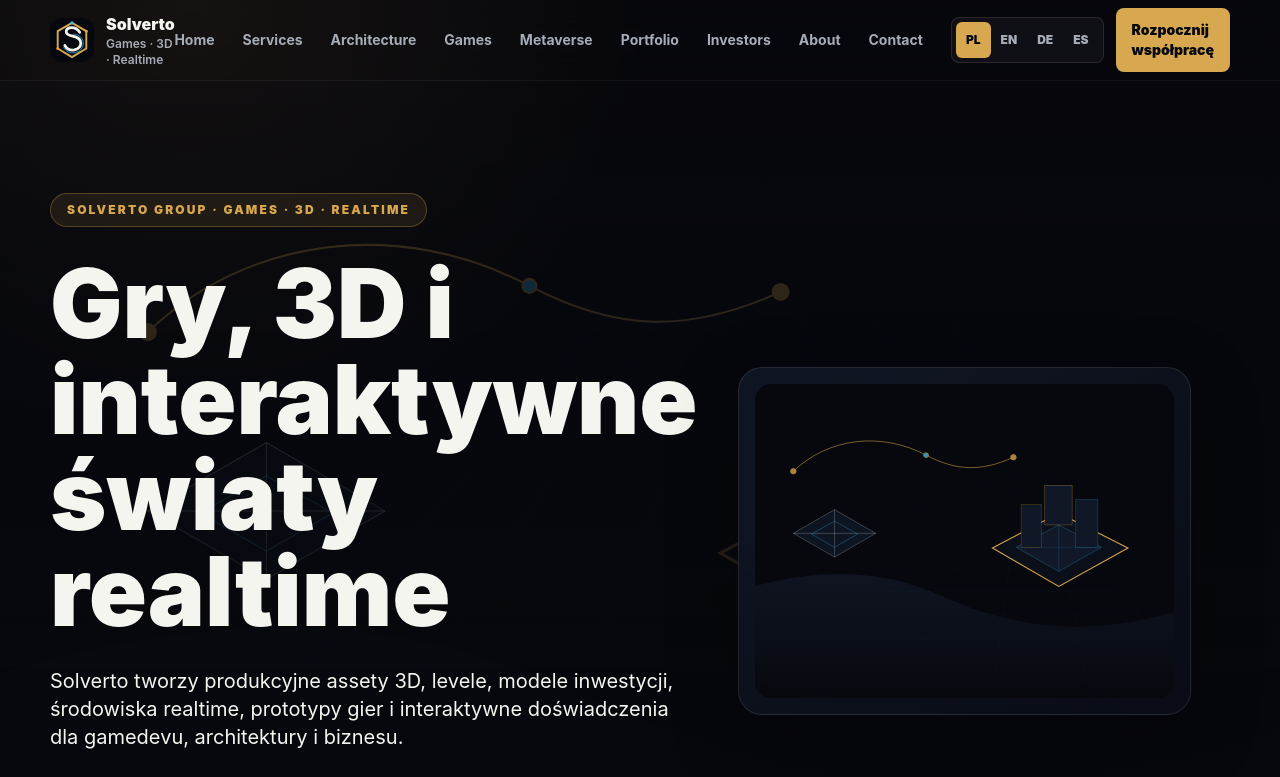
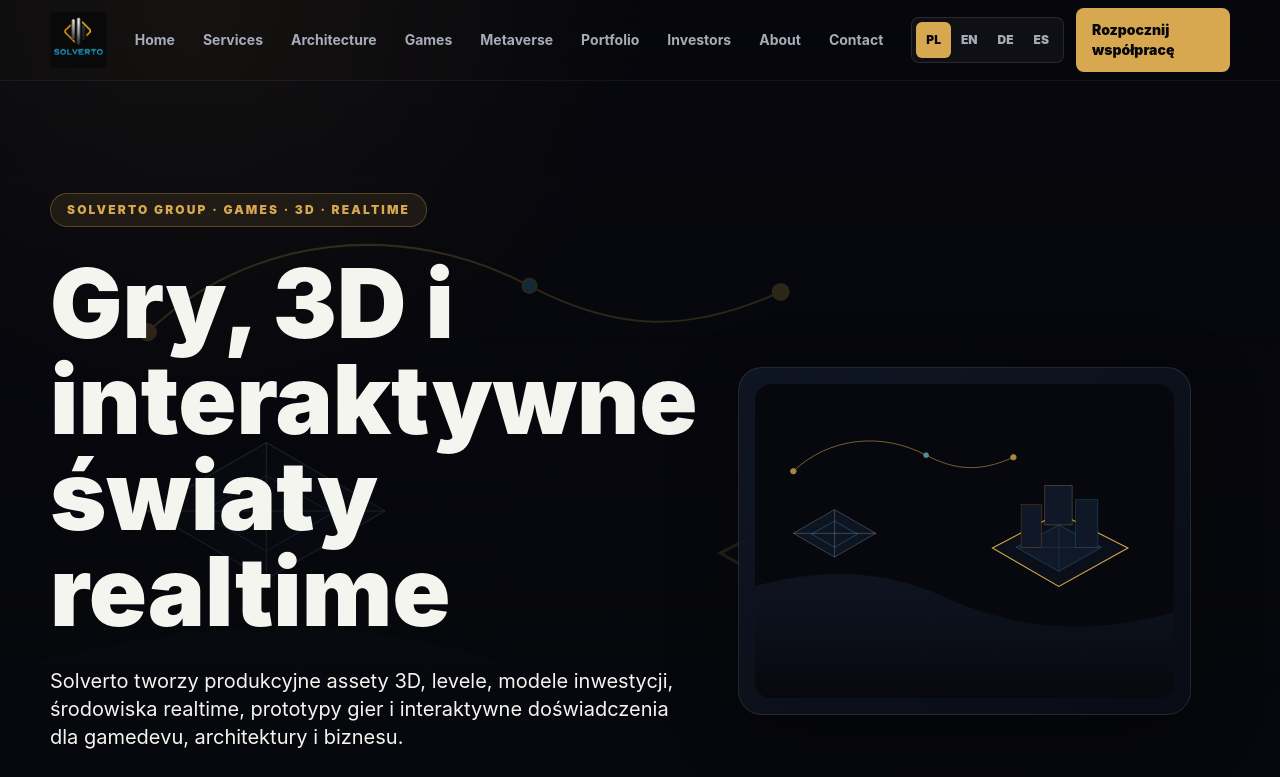
Before and after one commit to Solverto/Solverto.com, a Next.js app: page / in a window 1280 px wide. Shown: the top 777 px of the page. Built offline with nearby package versions, Linux system fonts and the light colour scheme.

Commit message:
Logo Update

```diff
--- a/src/components/Logo.tsx
+++ b/src/components/Logo.tsx
@@ -1,32 +1,11 @@
 export function Logo({ compact = false }: { compact?: boolean }) {
-  if (compact) {
-    return (
-      <img
-        src="/brand/solverto-mark.svg"
-        width={44}
-        height={44}
-        alt="Solverto"
-        className="h-11 w-11 rounded-xl"
-      />
-    );
-  }
-
   return (
-    <span className="flex items-center gap-3">
-      <img
-        src="/brand/solverto-mark.svg"
-        width={44}
-        height={44}
-        alt=""
-        aria-hidden="true"
-        className="h-11 w-11 rounded-xl"
-      />
-      <span className="grid leading-tight">
-        <span className="text-base font-black text-bone">Solverto</span>
-        <span className="hidden text-xs font-semibold text-muted sm:inline">
-          Games · 3D · Realtime
-        </span>
-      </span>
-    </span>
+    <img
+      src="/graphics/SolvertoLogo.gif"
+      width={96}
+      height={96}
+      alt="Solverto"
+      className={compact ? "h-12 w-12 object-contain" : "h-16 w-16 object-contain"}
+    />
   );
 }
```
Also changed, not shown: index.html (+13 -6 lines), styles.css (+13 -22 lines), public/graphics/SolvertoLogo.gif (added), 1 other file (tests, documents, lock files or other folders).
